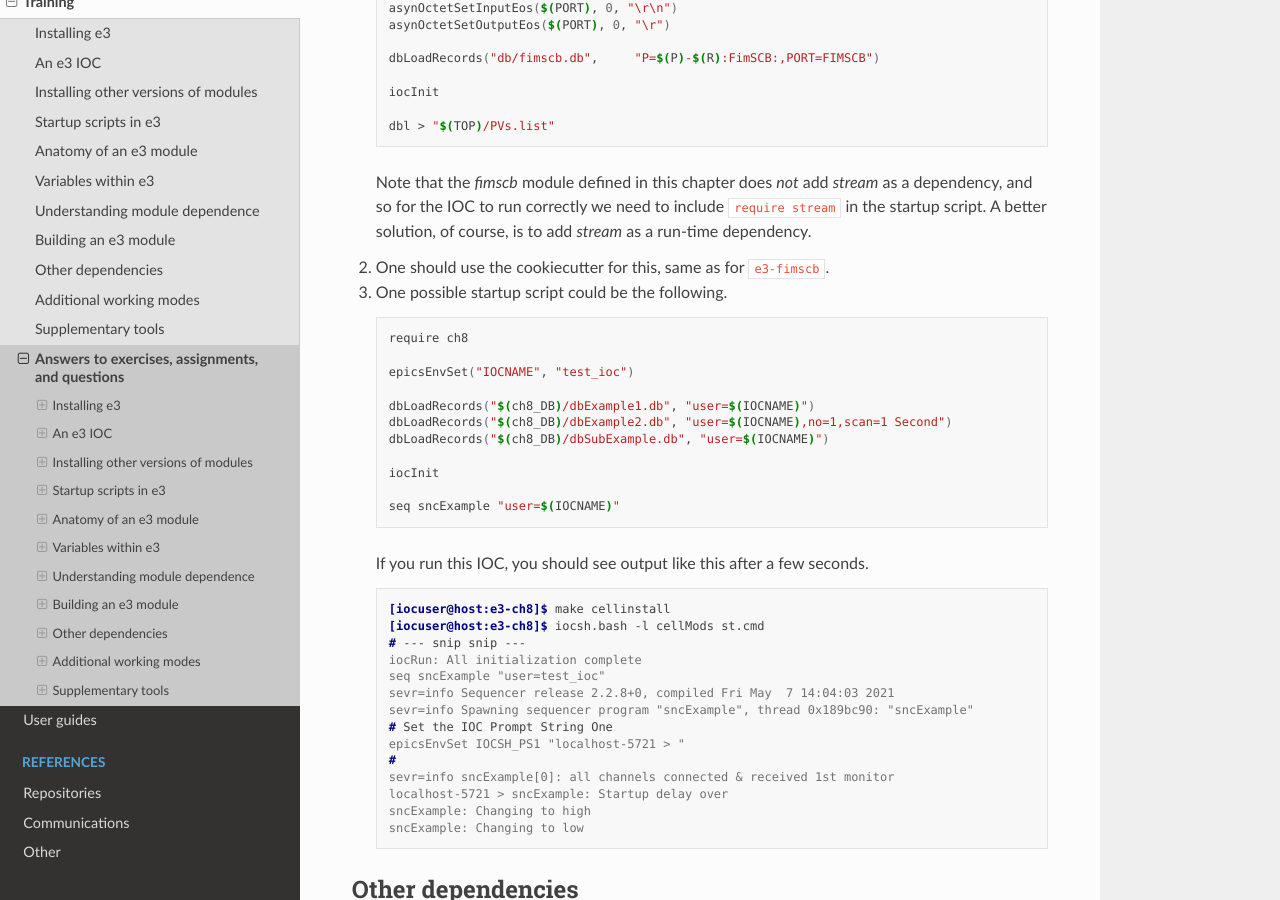
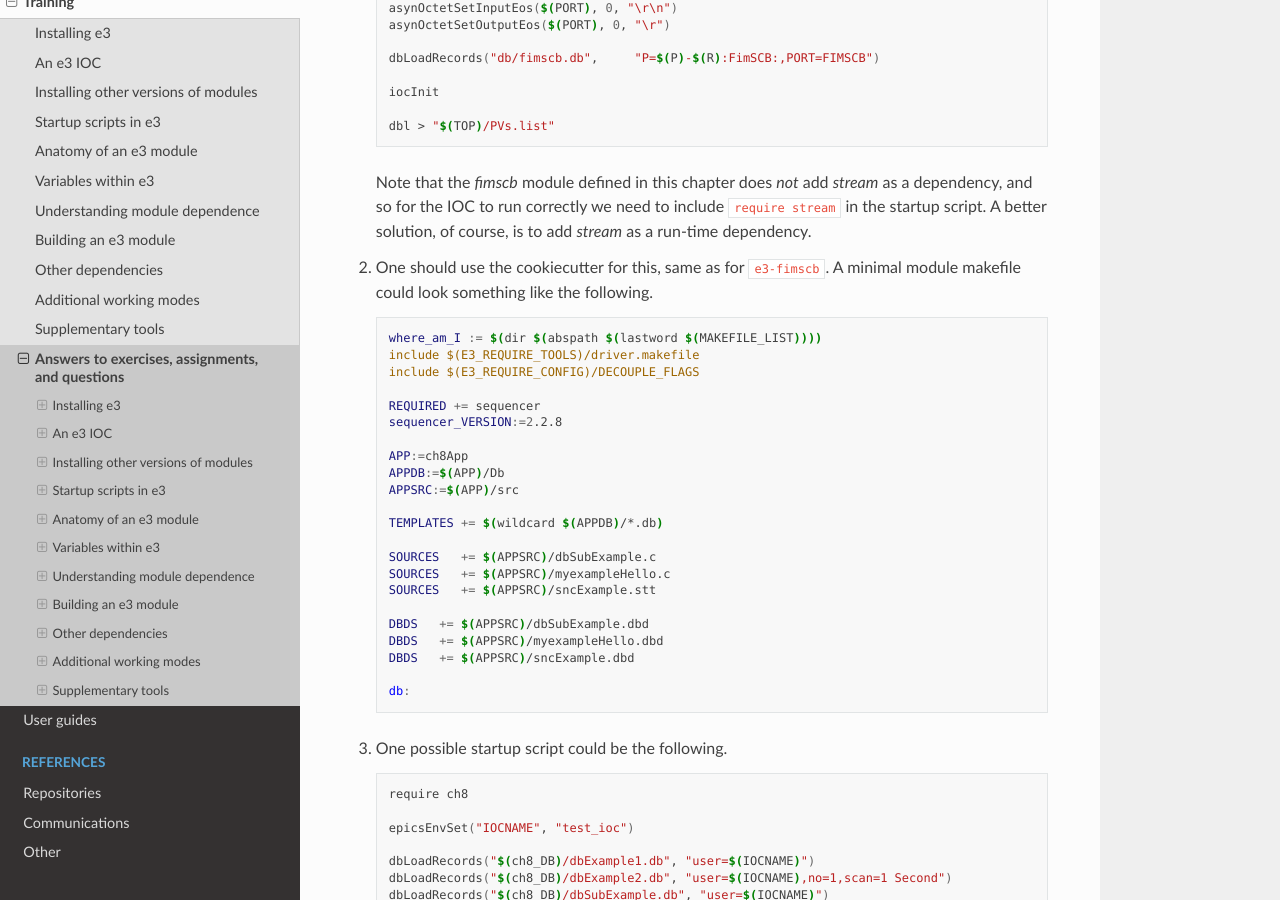
Before and after one commit to ttkorhonen/e3pages, a Sphinx documentation site: the page built from docs/kb/training/workbook/99_exercise_answers.md, in a window 1280 px wide and 900 px high, scrolled down 14597 px. Built offline with Sphinx 7.4.7 and the Read the Docs theme 2.0.0, drawn with Linux system fonts in a browser that asks for light colours.

Commit message:
Added ch8.makefile template

````diff
--- a/docs/kb/training/workbook/99_exercise_answers.md
+++ b/docs/kb/training/workbook/99_exercise_answers.md
@@ -692,7 +692,31 @@ then you can modify a single file in order to update the dependency versions of
    dbl > "$(TOP)/PVs.list"
    ```
    Note that the *fimscb* module defined in this chapter does *not* add *stream* as a dependency, and so for the IOC to run correctly we need to include `require stream` in the startup script. A better solution, of course, is to add *stream* as a run-time dependency.
-2. One should use the cookiecutter for this, same as for `e3-fimscb`.
+2. One should use the cookiecutter for this, same as for `e3-fimscb`. A minimal module makefile could look something like the following.
+   ```make
+   where_am_I := $(dir $(abspath $(lastword $(MAKEFILE_LIST))))
+   include $(E3_REQUIRE_TOOLS)/driver.makefile
+   include $(E3_REQUIRE_CONFIG)/DECOUPLE_FLAGS
+
+   REQUIRED += sequencer
+   sequencer_VERSION:=2.2.8
+
+   APP:=ch8App
+   APPDB:=$(APP)/Db
+   APPSRC:=$(APP)/src
+
+   TEMPLATES += $(wildcard $(APPDB)/*.db)
+
+   SOURCES   += $(APPSRC)/dbSubExample.c
+   SOURCES   += $(APPSRC)/myexampleHello.c
+   SOURCES   += $(APPSRC)/sncExample.stt
+
+   DBDS   += $(APPSRC)/dbSubExample.dbd
+   DBDS   += $(APPSRC)/myexampleHello.dbd
+   DBDS   += $(APPSRC)/sncExample.dbd
+
+   db:
+   ```
 3. One possible startup script could be the following.
    ```sh
    require ch8
````
